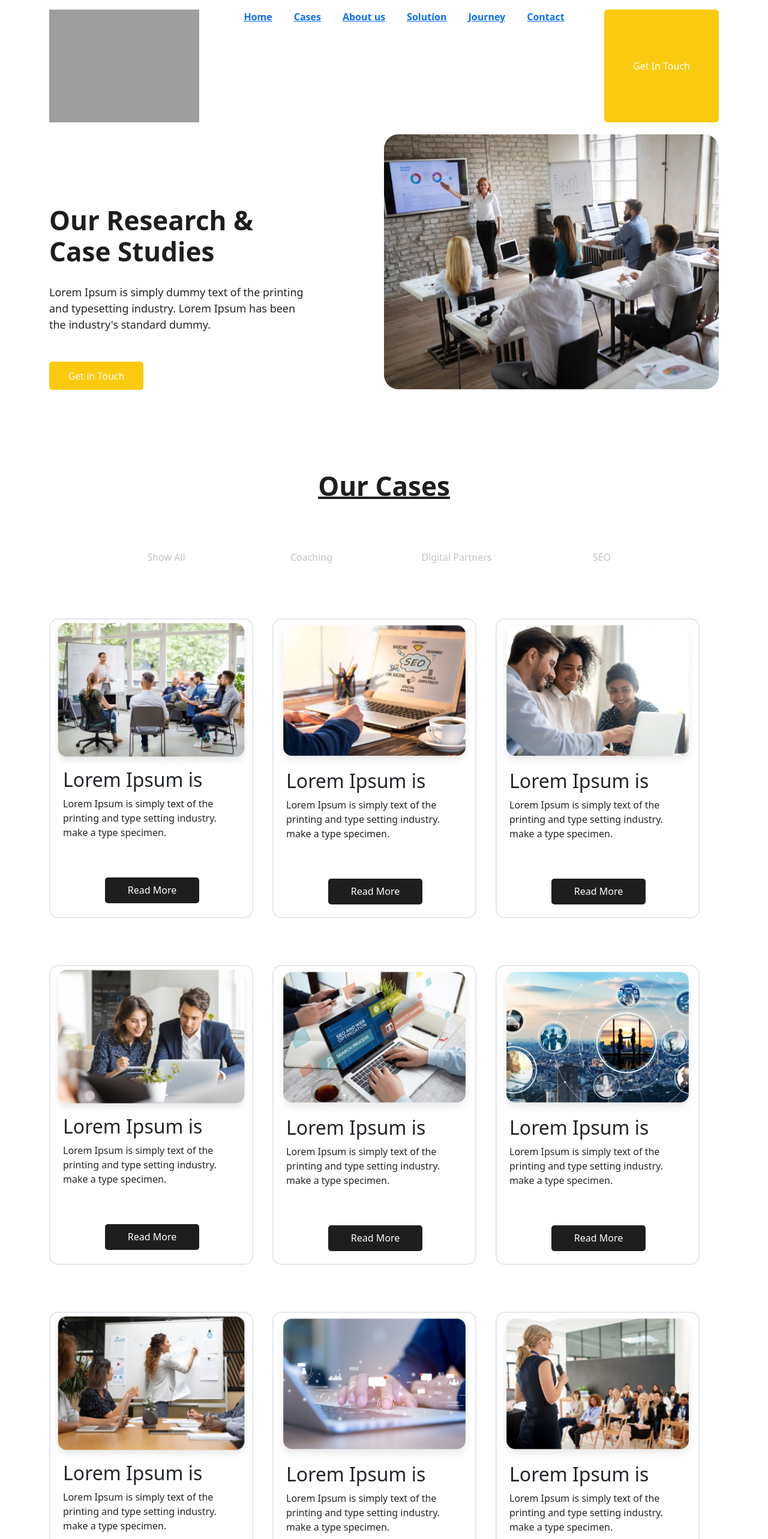
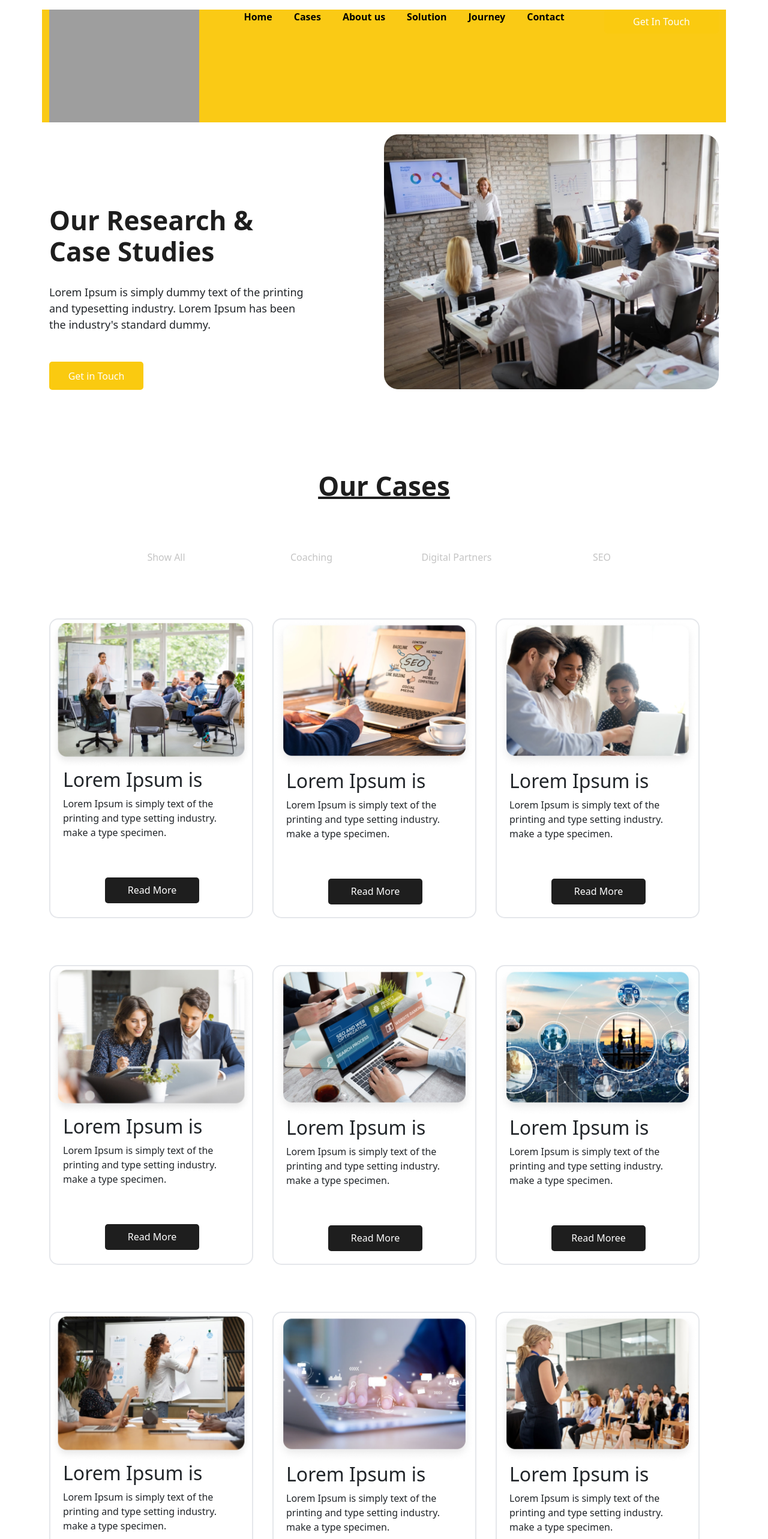
Before and after one commit to MuhammadHamza8/bussiness-react-website, a React (Create React App) app: page /cases in a window 1280 px wide. Shown: the top 2566 px of the page at 60% size. Built offline with nearby package versions, Linux system fonts and the light colour scheme; grey boxes are pictures that could not be loaded.

Commit message:
project done

```diff
--- a/src/App.js
+++ b/src/App.js
@@ -8,6 +8,7 @@ import About from "./pages/About";
 import CasesDetails from "./pages/CasesDetails"
 import SolutionDesign from "./pages/SolutionDesign"
 import JourneyPage from "./pages/JourneyPage";
+import Contact from "./pages/Contact";
 
 
 
@@ -22,9 +23,8 @@ const App = () => {
           <Route path="/casesdetails" element={< CasesDetails/>} />
           <Route path="/solutiondesign" element={< SolutionDesign/>} />
           <Route path="/journeypage" element={< JourneyPage/>} />
-
-
-          </Routes>
+          <Route path="/contact" element={< Contact/>} />
+         </Routes>
 
     </Router>
   );
--- a/src/components/Cases-components/CasesCards.jsx
+++ b/src/components/Cases-components/CasesCards.jsx
@@ -1,4 +1,5 @@
 import React from 'react'
+import { Link } from 'react-router-dom'
 
 export default function CasesCards() {
   return (
@@ -10,7 +11,7 @@ export default function CasesCards() {
         <h2 className='ml-[21px]'>Lorem Ipsum is</h2>
         <p className='ml-[21px]'>Lorem Ipsum is simply  text of the<br /> printing and type setting industry.<br /> make a type specimen. </p>
 
-        <button className=' mx-[91px] mt-[47px]   w-[157px] h-[43.19px] rounded-[5px]  text-center text-white bg-[#1E1E1E] hover:bg-[#FACA10]'> Read More</button>
+        <button className=' mx-[91px] mt-[47px]   w-[157px] h-[43.19px] rounded-[5px]  text-center text-white bg-[#1E1E1E] hover:bg-[#FACA10]'><Link className='no-underline text-white' to ="/casesdetails">Read More</Link> </button>
 
       </div>
 
@@ -19,7 +20,7 @@ export default function CasesCards() {
         <h2 className='ml-[21px]'>Lorem Ipsum is</h2>
         <p className='ml-[21px]'>Lorem Ipsum is simply  text of the<br /> printing and type setting industry.<br /> make a type specimen. </p>
 
-        <button className='  hover:bg-[#FACA10]  mx-[91px] mt-[47px]   w-[157px] h-[43.19px] rounded-[5px]  text-center text-white bg-[#1E1E1E]'> Read More</button>
+        <button className='  hover:bg-[#FACA10]  mx-[91px] mt-[47px]   w-[157px] h-[43.19px] rounded-[5px]  text-center text-white bg-[#1E1E1E]'> <Link className='no-underline text-white' to = "/casesdetails">Read More</Link> </button>
 
       </div>
 
@@ -28,7 +29,7 @@ export default function CasesCards() {
         <h2 className='ml-[21px]'>Lorem Ipsum is</h2>
         <p className='ml-[21px]'>Lorem Ipsum is simply  text of the<br /> printing and type setting industry.<br /> make a type specimen. </p>
 
-        <button className='  hover:bg-[#FACA10]  mx-[91px] mt-[47px]   w-[157px] h-[43.19px] rounded-[5px]  text-center text-white bg-[#1E1E1E]'> Read More</button>
+        <button className='  hover:bg-[#FACA10]  mx-[91px] mt-[47px]   w-[157px] h-[43.19px] rounded-[5px]  text-center text-white bg-[#1E1E1E]'>  <Link className='no-underline text-white' to = "/casesdetails">Read More</Link></button>
 
       </div>
 
@@ -45,7 +46,7 @@ export default function CasesCards() {
         <h2 className='ml-[21px]'>Lorem Ipsum is</h2>
         <p className='ml-[21px]'>Lorem Ipsum is simply  text of the<br /> printing and type setting industry.<br /> make a type specimen. </p>
 
-        <button className=' mx-[91px] mt-[47px]   w-[157px] h-[43.19px] rounded-[5px]  text-center text-white bg-[#1E1E1E] hover:bg-[#FACA10]'> Read More</button>
+        <button className=' mx-[91px] mt-[47px]   w-[157px] h-[43.19px] rounded-[5px]  text-center text-white bg-[#1E1E1E] hover:bg-[#FACA10]'> <Link className='no-underline text-white' to = "/casesdetails">Read More</Link></button>
 
       </div>
 
@@ -54,7 +55,7 @@ export default function CasesCards() {
         <h2 className='ml-[21px]'>Lorem Ipsum is</h2>
         <p className='ml-[21px]'>Lorem Ipsum is simply  text of the<br /> printing and type setting industry.<br /> make a type specimen. </p>
 
-        <button className='  hover:bg-[#FACA10]  mx-[91px] mt-[47px]   w-[157px] h-[43.19px] rounded-[5px]  text-center text-white bg-[#1E1E1E]'> Read More</button>
+        <button className='  hover:bg-[#FACA10]  mx-[91px] mt-[47px]   w-[157px] h-[43.19px] rounded-[5px]  text-center text-white bg-[#1E1E1E]'>  <Link className='no-underline text-white' to = "/casesdetails">Read More</Link></button>
 
       </div>
 
@@ -63,7 +64,7 @@ export default function CasesCards() {
         <h2 className='ml-[21px]'>Lorem Ipsum is</h2>
         <p className='ml-[21px]'>Lorem Ipsum is simply  text of the<br /> printing and type setting industry.<br /> make a type specimen. </p>
 
-        <button className='  hover:bg-[#FACA10]  mx-[91px] mt-[47px]   w-[157px] h-[43.19px] rounded-[5px]  text-center text-white bg-[#1E1E1E]'> Read More</button>
+        <button className='  hover:bg-[#FACA10]  mx-[91px] mt-[47px]   w-[157px] h-[43.19px] rounded-[5px]  text-center text-white bg-[#1E1E1E]'>  <Link className='no-underline text-white' to = "/casesdetails">Read More</Link>e</button>
 
       </div>
 
@@ -81,7 +82,7 @@ export default function CasesCards() {
         <h2 className='ml-[21px]'>Lorem Ipsum is</h2>
         <p className='ml-[21px]'>Lorem Ipsum is simply  text of the<br /> printing and type setting industry.<br /> make a type specimen. </p>
 
-        <button className=' mx-[91px] mt-[47px]   w-[157px] h-[43.19px] rounded-[5px]  text-center text-white bg-[#1E1E1E] hover:bg-[#FACA10]'> Read More</button>
+        <button className=' mx-[91px] mt-[47px]   w-[157px] h-[43.19px] rounded-[5px]  text-center text-white bg-[#1E1E1E] hover:bg-[#FACA10]'>  <Link className='no-underline text-white' to = "/casesdetails">Read More</Link></button>
 
       </div>
 
@@ -90,7 +91,7 @@ export default function CasesCards() {
         <h2 className='ml-[21px]'>Lorem Ipsum is</h2>
         <p className='ml-[21px]'>Lorem Ipsum is simply  text of the<br /> printing and type setting industry.<br /> make a type specimen. </p>
 
-        <button className='  hover:bg-[#FACA10]  mx-[91px] mt-[47px]   w-[157px] h-[43.19px] rounded-[5px]  text-center text-white bg-[#1E1E1E]'> Read More</button>
+        <button className='  hover:bg-[#FACA10]  mx-[91px] mt-[47px]   w-[157px] h-[43.19px] rounded-[5px]  text-center text-white bg-[#1E1E1E]'> <Link className='no-underline text-white' to = "/casesdetails">Read More</Link></button>
 
       </div>
 
@@ -99,7 +100,7 @@ export default function CasesCards() {
         <h2 className='ml-[21px]'>Lorem Ipsum is</h2>
         <p className='ml-[21px]'>Lorem Ipsum is simply  text of the<br /> printing and type setting industry.<br /> make a type specimen. </p>
 
-        <button className='  hover:bg-[#FACA10]  mx-[91px] mt-[47px]   w-[157px] h-[43.19px] rounded-[5px]  text-center text-white bg-[#1E1E1E]'> Read More</button>
+        <button className='  hover:bg-[#FACA10]  mx-[91px] mt-[47px]   w-[157px] h-[43.19px] rounded-[5px]  text-center text-white bg-[#1E1E1E]'>  <Link  className='no-underline text-white' to = "/casesdetails">Read More</Link></button>
 
       </div>
 
--- /dev/null
+++ b/src/components/Contact/ContactForm.jsx
@@ -0,0 +1,63 @@
+import React from "react";
+
+const ContactForm =()=>{
+
+return (
+<>
+
+<div className='w-[1442px]  h-[396px] absolute ' style={{ backgroundImage: "url('assets/images/13.png')  "}}>
+
+ </div>
+
+ <div className='mx-auto relative  mt-[149px]  mb-[200px]  w-[938px] h-[507px] bg-[#fff] border border-[#FFFFFF] rounded-[15px] '>
+
+<h1 className='text-[44px] font-black text-center mt-[60px] underline underline-offset-1'>Get in Touch</h1>
+
+<form>
+<div className='flex justify-center mt-[42px] gap-x-[120px]'>
+
+<div>
+     <label for="first_name" class="block mb-2 text-sm font-medium text-gray-900 dark:text-white">Name</label>
+    <input type="text" id="first_name" class="bg-gray-50 border border-gray-300 text-gray-900 text-sm rounded-lg focus:ring-blue-500 focus:border-blue-500 block w-full p-2.5 dark:bg-gray-700 dark:border-gray-600 dark:placeholder-gray-400 dark:text-white dark:focus:ring-blue-500 dark:focus:border-blue-500" placeholder="John" required/>
+</div>
+
+<div>
+     <label for="first_name" class="block mb-2 text-sm font-medium text-gray-900 dark:text-white">Email</label>
+    <input type="text" id="first_name" class="bg-gray-50 border border-gray-300 text-gray-900 text-sm rounded-lg focus:ring-blue-500 focus:border-blue-500 block w-full p-2.5 dark:bg-gray-700 dark:border-gray-600 dark:placeholder-gray-400 dark:text-white dark:focus:ring-blue-500 dark:focus:border-blue-500" placeholder="John@gmail.com" required/>
+</div>
+
+
+
+</div>
+
+<div className='flex justify-center mt-[42px] gap-x-[120px]'>
+
+<div>
+     <label for="first_name" class="block mb-2 text-sm font-medium text-gray-900 dark:text-white">Phone number</label>
+    <input type="text" id="first_name" class="bg-gray-50 border border-gray-300 text-gray-900 text-sm rounded-lg focus:ring-blue-500 focus:border-blue-500 block w-full p-2.5 dark:bg-gray-700 dark:border-gray-600 dark:placeholder-gray-400 dark:text-white dark:focus:ring-blue-500 dark:focus:border-blue-500" placeholder="+91245467" required/>
+</div>
+
+<div>
+     <label for="first_name" class="block mb-2 text-sm font-medium text-gray-900 dark:text-white">Subject</label>
+    <input type="text" id="first_name" class="bg-gray-50 border border-gray-300 text-gray-900 text-sm rounded-lg focus:ring-blue-500 focus:border-blue-500 block w-full p-2.5 dark:bg-gray-700 dark:border-gray-600 dark:placeholder-gray-400 dark:text-white dark:focus:ring-blue-500 dark:focus:border-blue-500" placeholder="Subject" required/>
+</div>
+
+
+
+</div>
+
+<button type="submit" className="w-[157px] h-[48px] bg-[#FACA10] rounded-[5px]  mt-[67px] text-white text-center  ml-[400px]">Submit</button>
+</form>
+
+
+</div>
+
+
+</>
+
+    )
+
+
+}
+
+export default ContactForm
--- a/src/components/Header.jsx
+++ b/src/components/Header.jsx
@@ -7,22 +7,22 @@ export default function Header() {
   return (
     <>
 
-    <div className=' container mx-auto   flex justify-between mt-3 '>
+    <div className=' container mx-auto flex justify-between mt-3 lg:bg-yellow-300 md:bg-slate-900 sm:bg-red-600'>
 
     <img src='assets/images/logo.png' height="67" width="250" alt='img' />
 
-     <nav className='mr-6'>
+     <nav className='mr-6  '>
 
       <ul className='flex gap-x-9 '>
-        <li className='text-base text-black font-bold '><Link to="/"> Home</Link> </li>
-        <li  className='text-base text-black font-bold '> <Link to= "/cases"> Cases </Link> </li>
-        <li  className='text-base text-black font-bold '> <Link to = "/about">About us</Link>  </li>
-        <li  className='text-base text-black font-bold '> <Link to ="/solutiondesign">Solution</Link> </li>
-        <li  className='text-base text-black font-bold '> <Link to= "/journeypage">Journey</Link>  </li>
-        <li  className='text-base text-black font-bold '> <Link>Contact</Link></li>
+        <li className='text-base text-black font-bold '><Link className='no-underline text-black' to="/"> Home</Link> </li>
+        <li  className='text-base text-black font-bold '> <Link className='no-underline text-black' to= "/cases"> Cases </Link> </li>
+        <li  className='text-base text-black font-bold '> <Link className='no-underline text-black' to = "/about">About us</Link>  </li>
+        <li  className='text-base text-black font-bold '> <Link className='no-underline text-black' to ="/solutiondesign">Solution</Link> </li>
+        <li  className='text-base text-black font-bold '> <Link className='no-underline text-black' to= "/journeypage">Journey</Link>  </li>
+        <li  className='text-base text-black font-bold '> <Link className='no-underline text-black' to ="/contact">Contact</Link></li>
       </ul>
       </nav>
-      <button className='px-5 py-2 text-white bg-[#FACA10] rounded'>Get In Touch </button>
+      <Link className='no-underline text-white' to="/contact"> <button className='px-5 py-2 text-white bg-[#FACA10] rounded'>Get In Touch </button> </Link>
 
      </div>
     </>
--- a/src/components/Home-components/Solution.jsx
+++ b/src/components/Home-components/Solution.jsx
@@ -7,13 +7,13 @@ export default function Solution() {
 
         {/* Bussiness Solution */}
 <div>
-<img src='assets/images/7.png' alt='img' />
+<img className='w-full ' src='assets/images/7.png' alt='img' />
 </div>
 
 
 <div className='mt-24'>
-<h1 className='text-[44px] font-black '>Perfect Solution for Your Bussiness</h1>
-<p className='text-lg font-normal '>Lorem Ipsum is simply dummy text of the printing<br/> and typesetting industry.
+<h1 className='text-[44px] font-black    lg:text-[32px]     md:text-[24px]   sm:text-[14px] '>Perfect Solution for Your Bussiness</h1>
+<p className='text-lg font-normal    lg:[24px]  md:[16px] sm:text-[12px] '>Lorem Ipsum is simply dummy text of the printing<br/> and typesetting industry.
      Lorem Ipsum has been the<br/> industry's standard dummy text ever since the 1500s,<br/> when an unknown printer took a galley of type and scrambled it to make a type specimen book.
     It has survived not only five centuries,</p>
 
--- /dev/null
+++ b/src/pages/Contact.jsx
@@ -0,0 +1,21 @@
+import React from "react";
+import Layout from "../components/Layout";
+import ContactForm from "../components/Contact/ContactForm";
+
+const Contact = () =>
+{
+return(
+
+    <Layout>
+
+<ContactForm/>
+
+    </Layout>
+
+
+
+    )
+
+}
+
+export default Contact
--- a/tailwind.config.js
+++ b/tailwind.config.js
@@ -5,8 +5,26 @@ module.exports = {
     'node_modules/flowbite-react/lib/esm/**/*.js',
   ],
   theme: {
+    screens: {
+      'sm': '640px',
+      // => @media (min-width: 640px) { ... }
+
+      'md': '768px',
+      // => @media (min-width: 768px) { ... }
+
+      'lg': '1024px',
+      // => @media (min-width: 1024px) { ... }
+
+      'xl': '1280px',
+      // => @media (min-width: 1280px) { ... }
+
+      '2xl': '1536px',
+      // => @media (min-width: 1536px) { ... }
+    },
+
     extend: {},
   },
+
   plugins: [
     require('flowbite/plugin'),
   ],
```
Also changed, not shown: src/components/Footer.jsx (+7 -6 lines), src/components/Home-components/Client.jsx (+4 -4 lines), src/components/Home-components/Hero-section.jsx (+6 -6 lines), src/components/Home-components/Research.jsx (+6 -6 lines).
